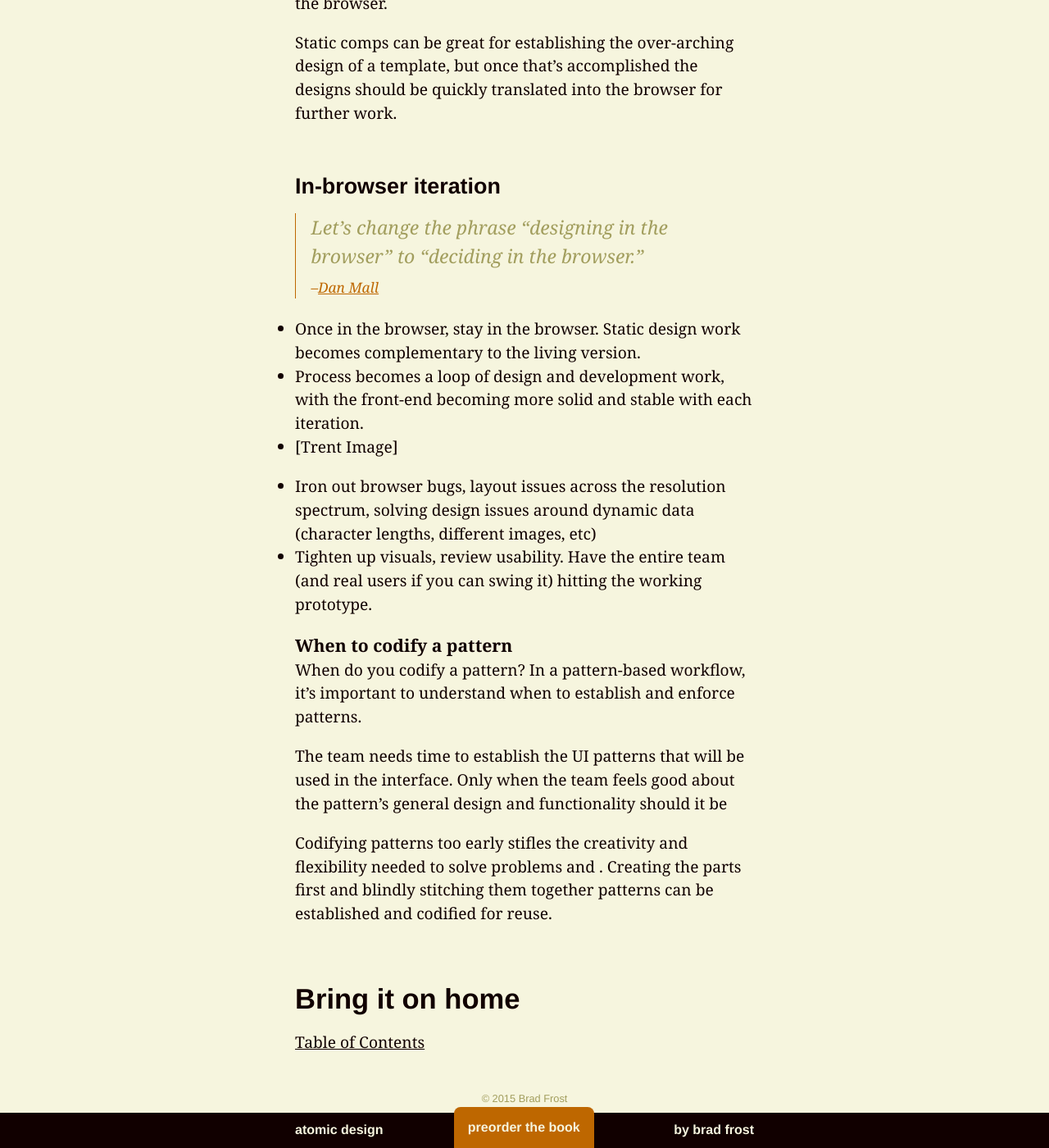
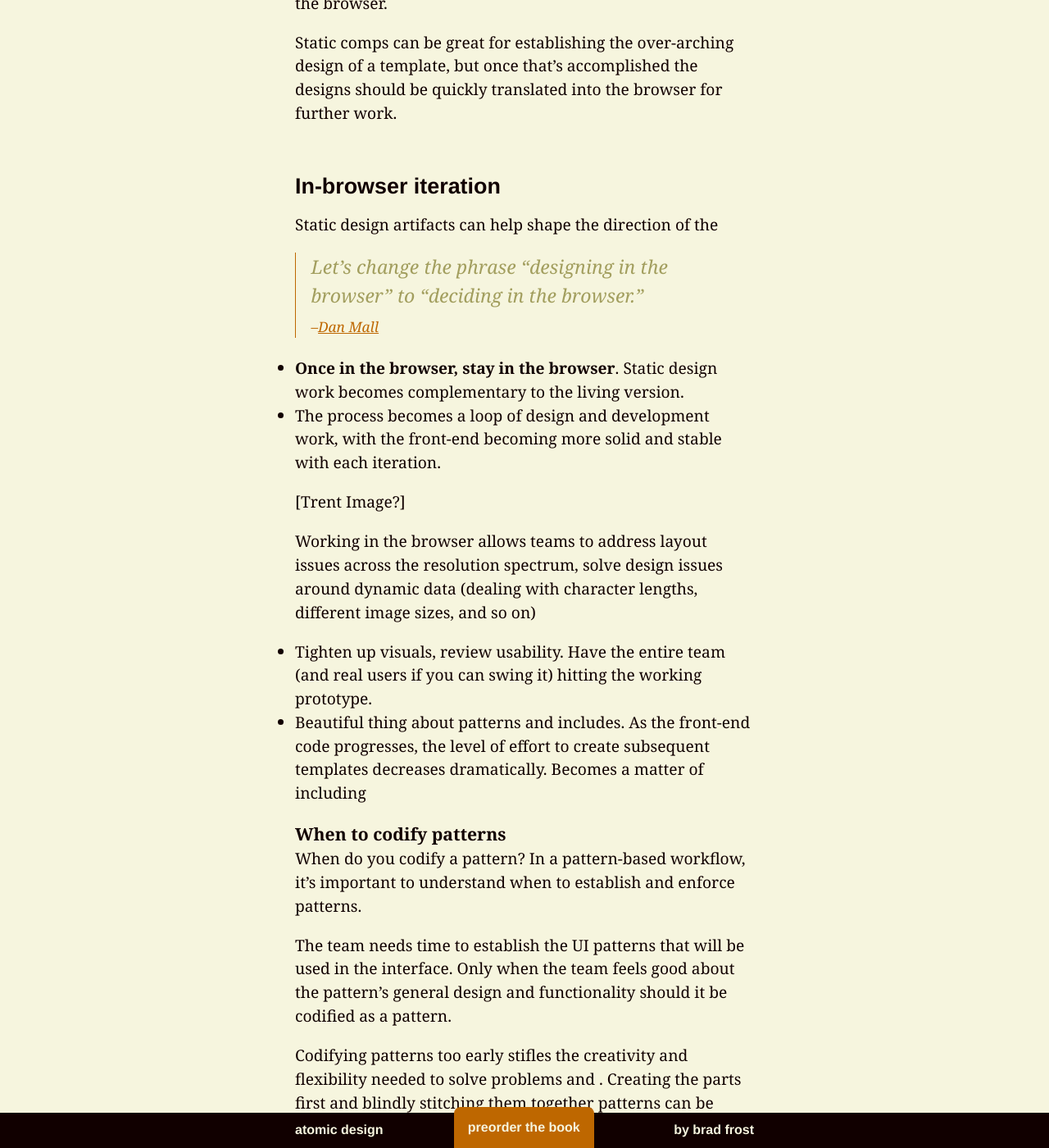
Before and after one commit to bradfrost/atomic-design, a Jekyll site: the page built from chapter-4.md, in a window 1280 px wide and 1400 px high, scrolled down 58118 px. Shown: the whole window at 82% size. Built offline with Jekyll 4.4.1, drawn with Linux system fonts in a browser that asks for light colours; some of the changed text lies outside the part shown.

Commit message:
Chapter 4 draft
Additional structure

```diff
--- a/chapter-4.md
+++ b/chapter-4.md
@@ -468,21 +468,31 @@ The comps, like any other design artifact, were used to facilitate a conversatio
 Static comps can be great for establishing the over-arching design of a template, but once that's accomplished the designs should be quickly translated into the browser for further work.
 
 ### In-browser iteration
+Static design artifacts can help shape the direction of the
+
 > Let’s change the phrase “designing in the browser” to “deciding in the browser.” <cite>[Dan Mall](https://the-pastry-box-project.net/dan-mall/2012-september-12)</cite>
 
-- Once in the browser, stay in the browser. Static design work becomes complementary to the living version.
-- Process becomes a loop of design and development work, with the front-end becoming more solid and stable with each iteration.
-- [Trent Image]
+- **Once in the browser, stay in the browser**. Static design work becomes complementary to the living version.
+- The process becomes a loop of design and development work, with the front-end becoming more solid and stable with each iteration.
 
-- Iron out browser bugs, layout issues across the resolution spectrum, solving design issues around dynamic data (character lengths, different images, etc)
+[Trent Image?]
+
+Working in the browser allows teams to address layout issues across the resolution spectrum, solve design issues around dynamic data (dealing with character lengths, different image sizes, and so on)
 - Tighten up visuals, review usability. Have the entire team (and real users if you can swing it) hitting the working prototype.
+- Beautiful thing about patterns and includes. As the front-end code progresses, the level of effort to create subsequent templates decreases dramatically. Becomes a matter of including
 
-#### When to codify a pattern
+#### When to codify patterns
 When do you codify a pattern? In a pattern-based workflow, it's important to understand when to establish and enforce patterns.
 
-The team needs time to establish the UI patterns that will be used in the interface. Only when the team feels good about the pattern's general design and functionality should it be
+The team needs time to establish the UI patterns that will be used in the interface. Only when the team feels good about the pattern's general design and functionality should it be codified as a pattern.
 
 Codifying patterns too early stifles the creativity and flexibility needed to solve problems and . Creating the parts first and blindly stitching them together
 patterns can be established and codified for reuse.
 
 ## Bring it on home
+The website is taking shape and the team is cooking with grease to bring the website home.
+- Final pass of design details
+- Browser and device testing
+- Tighten up documentation
+- CMS integration (more on this in Chapter 5)
+- Launch website. Pour champagne
```
Also changed, not shown: 2 other files.
